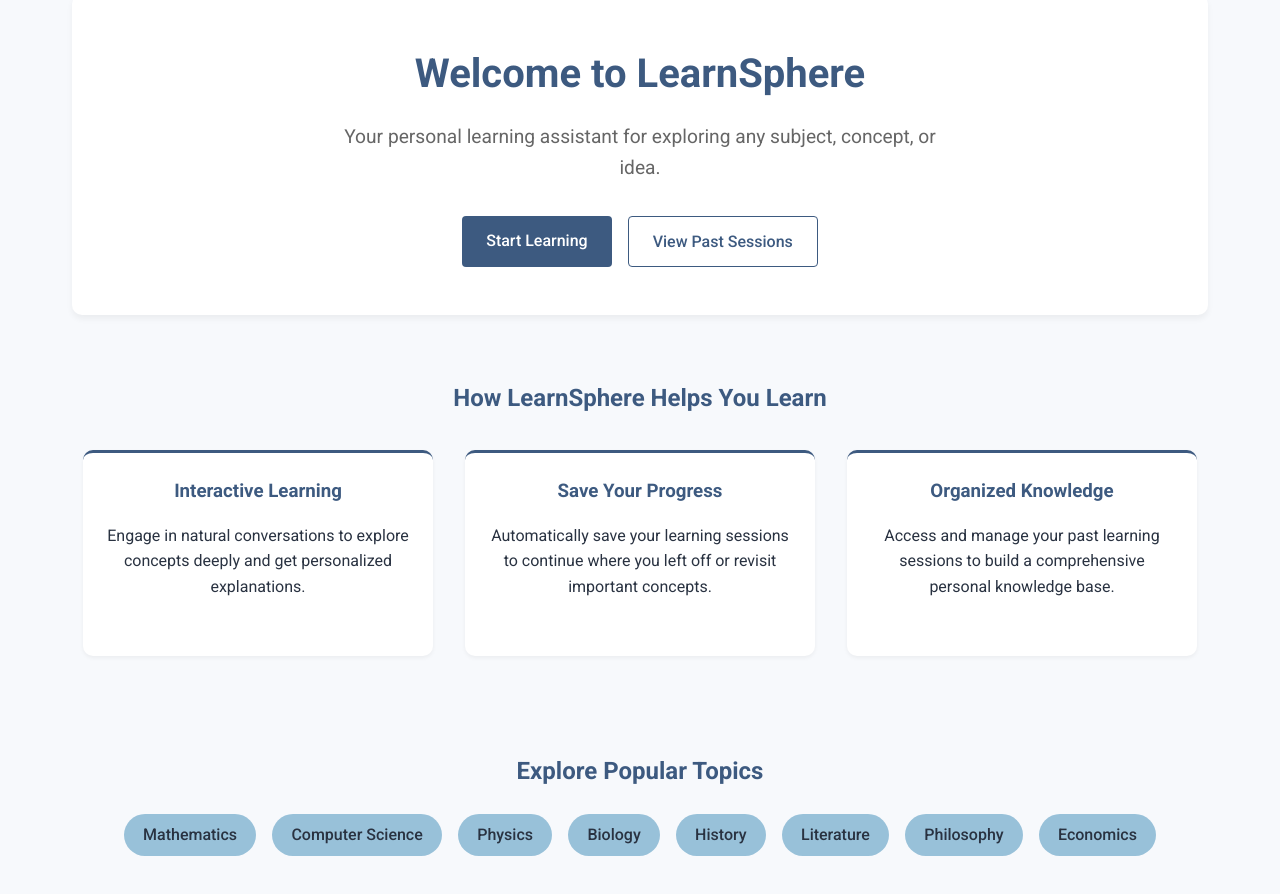
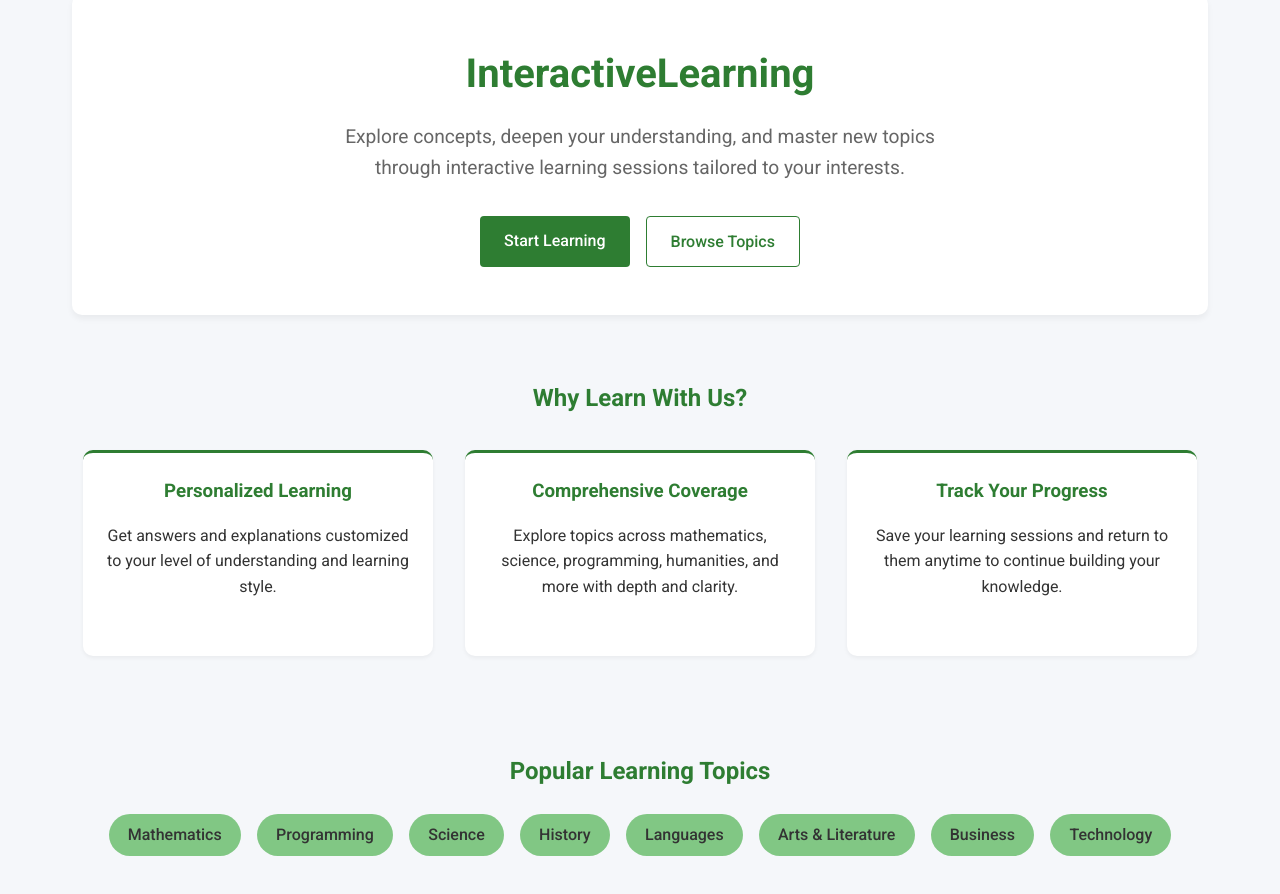
Before and after one commit to YashVardhan759/xmp, a React (Vite) app: page / in a window 1280 px wide. Shown: the part 140-1034 px from the top of the page. Built offline with nearby package versions, Linux system fonts and the light colour scheme.

Commit message:
adding multi chat and changing theme  2

```diff
--- a/src/App.css
+++ b/src/App.css
@@ -623,24 +623,15 @@ input:checked + .slider:before {
 
 
 
-
-
-
-
-
-
-
-
-
-/* src/App.css */
+/* src/App.css - Updated for Learning Platform */
 :root {
-  --primary-color: #3d5a80;
-  --secondary-color: #ee6c4d;
-  --background-color: #f7f9fc;
-  --text-color: #293241;
+  --primary-color: #2e7d32; /* Green theme for learning */
+  --secondary-color: #1565c0;
+  --background-color: #f5f7fa;
+  --text-color: #333;
   --light-gray: #e0e6ed;
   --white: #ffffff;
-  --accent-color: #98c1d9;
+  --accent-color: #81c784;
 }
 
 * {
@@ -662,7 +653,7 @@ body {
   min-height: 100vh;
 }
 
-/* Navbar styling */
+/* Navbar styling - Updated for Learning Platform */
 .navbar {
   display: flex;
   justify-content: space-between;
@@ -822,7 +813,7 @@ body {
 }
 
 .primary:hover {
-  background-color: #2d4361;
+  background-color: #1b5e20;
   transform: translateY(-2px);
 }
 
@@ -833,7 +824,7 @@ body {
 }
 
 .secondary:hover {
-  background-color: #f0f8ff;
+  background-color: #f0f8f0;
   transform: translateY(-2px);
 }
 
@@ -879,7 +870,7 @@ body {
   border-radius: 4px;
 }
 
-/* Chat/Learning Session Page */
+/* Learning Session Page - Redesigned for Q&A Format */
 .learning-session {
   display: flex;
   flex-direction: column;
@@ -917,7 +908,7 @@ body {
 }
 
 .new-session-btn:hover {
-  background-color: #2d4361;
+  background-color: #1b5e20;
 }
 
 .session-info {
@@ -970,55 +961,128 @@ body {
   border-radius: 4px;
 }
 
-.message {
-  margin-bottom: 1.5rem;
-  padding: 1rem;
-  border-radius: 12px;
-  max-width: 85%;
-  box-shadow: 0 1px 2px rgba(0, 0, 0, 0.1);
-  position: relative;
+/* New Q&A Format Styling */
+.qa-item {
+  margin-bottom: 2rem;
+  border-left: 3px solid var(--light-gray);
+  padding-left: 1rem;
 }
 
-.message.user {
-  background-color: #f0f4f8;
-  margin-left: auto;
-  border-bottom-right-radius: 4px;
+.qa-label {
+  font-weight: 600;
+  margin-bottom: 0.5rem;
+  font-size: 1rem;
 }
 
-.message.assistant {
-  background-color: var(--white);
-  margin-right: auto;
-  border-bottom-left-radius: 4px;
-  border-left: 3px solid var(--primary-color);
+.question-label {
+  color: var(--secondary-color);
 }
 
-.message.system {
-  background-color: #fff3cd;
-  margin-left: auto;
-  margin-right: auto;
-  text-align: center;
-  max-width: 70%;
+.answer-label {
+  color: var(--primary-color);
 }
 
-.message-header {
-  font-weight: 600;
-  margin-bottom: 0.5rem;
-  font-size: 0.9rem;
-  color: #666;
+.qa-content {
+  background-color: var(--white);
+  border-radius: 8px;
+  padding: 1rem;
+  box-shadow: 0 1px 3px rgba(0, 0, 0, 0.05);
 }
 
-.message-content {
-  line-height: 1.6;
-  overflow-wrap: break-word;
+.qa-content pre {
+  background-color: #f5f5f5;
+  padding: 1rem;
+  border-radius: 4px;
+  overflow-x: auto;
+}
+
+.loading-indicator {
+  text-align: center;
+  padding: 1rem;
+  color: #666;
+  font-style: italic;
+}
+
+.input-controls {
+  border-top: 1px solid var(--light-gray);
+}
+
+.toggle-input-btn {
+  padding: 0.5rem 1rem;
+  background-color: var(--secondary-color);
+  color: white;
+  border: none;
+  cursor: pointer;
+  width: 100%;
+  text-align: center;
+  transition: background-color 0.3s;
+}
+
+.toggle-input-btn:hover {
+  background-color: #0d47a1;
 }
 
 .input-area {
   display: flex;
   padding: 1rem;
-  background-color: var(--light-gray);
+  background-color: #f9f9f9;
   gap: 1rem;
-  border-top: 1px solid #e0e6ed;
 }
 
 .input-area textarea {
-  flex
+  flex: 1;
+  min-height: 80px;
+  padding: 0.75rem;
+  border: 1px solid var(--light-gray);
+  border-radius: 4px;
+  resize: vertical;
+  font-family: inherit;
+  font-size: 1rem;
+}
+
+.input-area button {
+  padding: 0 1.5rem;
+  background-color: var(--primary-color);
+  color: white;
+  border: none;
+  border-radius: 4px;
+  cursor: pointer;
+  font-weight: 500;
+  transition: background-color 0.3s;
+}
+
+.input-area button:hover {
+  background-color: #1b5e20;
+}
+
+.input-area button:disabled {
+  background-color: #ccc;
+  cursor: not-allowed;
+}
+
+/* Debug Panel Styling */
+.debug-panel {
+  margin-top: 1rem;
+  border: 1px solid var(--light-gray);
+  border-radius: 8px;
+  overflow: hidden;
+}
+
+.debug-panel summary {
+  padding: 0.75rem;
+  background-color: #f5f5f5;
+  cursor: pointer;
+  font-weight: 500;
+}
+
+.debug-content {
+  padding: 1rem;
+  background-color: #fafafa;
+  overflow-x: auto;
+}
+
+.debug-content pre {
+  margin: 0;
+  font-family: monospace;
+  font-size: 0.9rem;
+}
--- a/src/components/Home.jsx
+++ b/src/components/Home.jsx
@@ -1,4 +1,3 @@
-// src/components/Home.jsx
 import React from 'react';
 import { Link } from 'react-router-dom';
 
@@ -6,46 +5,55 @@ function Home() {
   return (
     <div className="home">
       <div className="hero-section">
-        <h1>Welcome to LearnSphere</h1>
-        <p>Your personal learning assistant for exploring any subject, concept, or idea.</p>
+        <h1>InteractiveLearning</h1>
+        <p>
+          Explore concepts, deepen your understanding, and master new topics through
+          interactive learning sessions tailored to your interests.
+        </p>
         <div className="cta-buttons">
           <Link to="/chat" className="btn primary">Start Learning</Link>
-          <Link to="/history" className="btn secondary">View Past Sessions</Link>
+          <Link to="/topics" className="btn secondary">Browse Topics</Link>
         </div>
       </div>
 
       <div className="features-section">
-        <h2>How LearnSphere Helps You Learn</h2>
-
+        <h2>Why Learn With Us?</h2>
         <div className="feature-cards">
           <div className="feature-card">
-            <h3>Interactive Learning</h3>
-            <p>Engage in natural conversations to explore concepts deeply and get personalized explanations.</p>
+            <h3>Personalized Learning</h3>
+            <p>
+              Get answers and explanations customized to your level of understanding
+              and learning style.
+            </p>
           </div>
-
           <div className="feature-card">
-            <h3>Save Your Progress</h3>
-            <p>Automatically save your learning sessions to continue where you left off or revisit important concepts.</p>
+            <h3>Comprehensive Coverage</h3>
+            <p>
+              Explore topics across mathematics, science, programming, humanities,
+              and more with depth and clarity.
+            </p>
           </div>
-
           <div className="feature-card">
-            <h3>Organized Knowledge</h3>
-            <p>Access and manage your past learning sessions to build a comprehensive personal knowledge base.</p>
+            <h3>Track Your Progress</h3>
+            <p>
+              Save your learning sessions and return to them anytime to continue
+              building your knowledge.
+            </p>
           </div>
         </div>
       </div>
 
       <div className="topic-section">
-        <h2>Explore Popular Topics</h2>
+        <h2>Popular Learning Topics</h2>
         <div className="topic-pills">
-          <Link to="/chat" className="topic-pill">Mathematics</Link>
-          <Link to="/chat" className="topic-pill">Computer Science</Link>
-          <Link to="/chat" className="topic-pill">Physics</Link>
-          <Link to="/chat" className="topic-pill">Biology</Link>
-          <Link to="/chat" className="topic-pill">History</Link>
-          <Link to="/chat" className="topic-pill">Literature</Link>
-          <Link to="/chat" className="topic-pill">Philosophy</Link>
-          <Link to="/chat" className="topic-pill">Economics</Link>
+          <Link to="/chat?topic=mathematics" className="topic-pill">Mathematics</Link>
+          <Link to="/chat?topic=programming" className="topic-pill">Programming</Link>
+          <Link to="/chat?topic=science" className="topic-pill">Science</Link>
+          <Link to="/chat?topic=history" className="topic-pill">History</Link>
+          <Link to="/chat?topic=languages" className="topic-pill">Languages</Link>
+          <Link to="/chat?topic=arts" className="topic-pill">Arts & Literature</Link>
+          <Link to="/chat?topic=business" className="topic-pill">Business</Link>
+          <Link to="/chat?topic=technology" className="topic-pill">Technology</Link>
         </div>
       </div>
     </div>
```
Also changed, not shown: src/components/Chat.jsx (+64 -57 lines).
